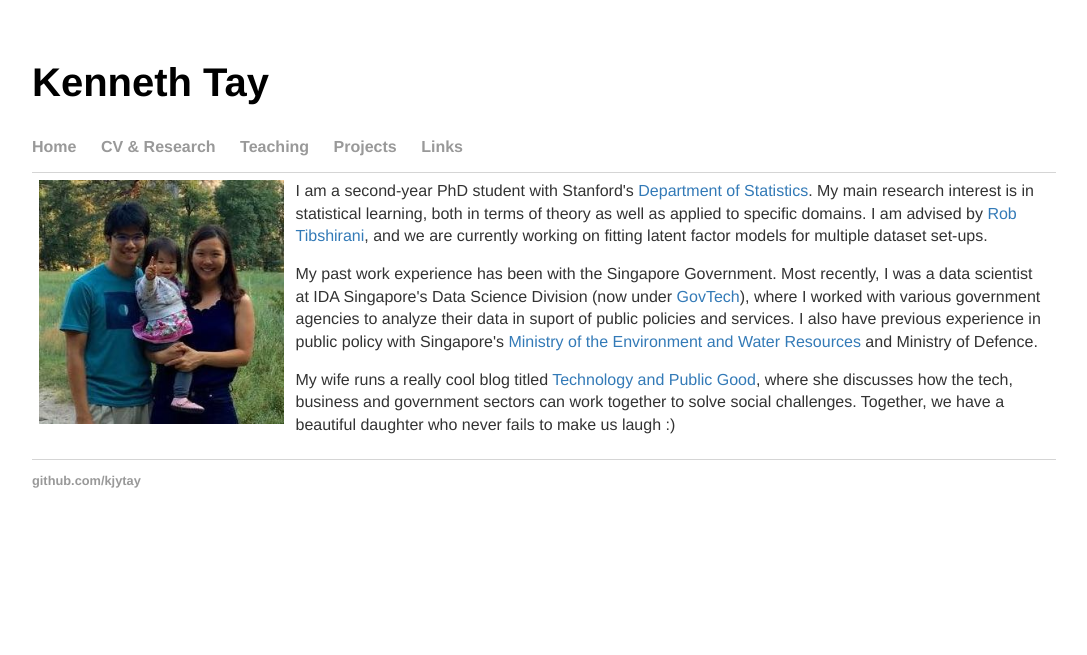
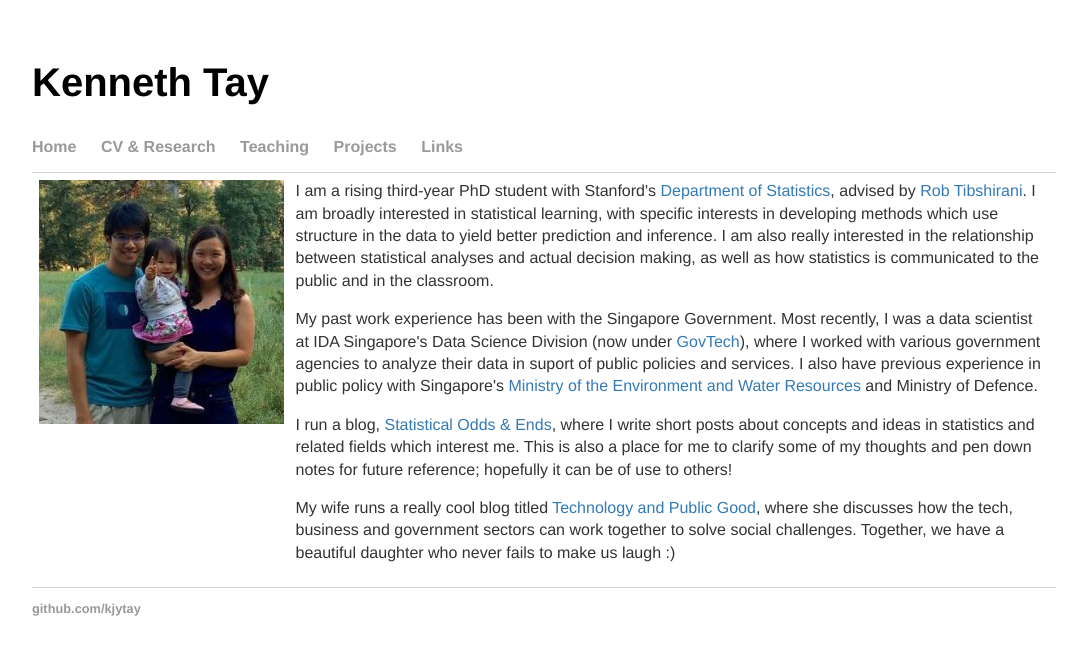
Before and after one commit to kjytay/kjytay.github.io, a Jekyll site: the page built from index.html, in a window 1280 px wide. Shown: the top 655 px of the page, without its empty margins (96-1183 px from the left). Built offline with Jekyll 4.4.1, drawn with Linux system fonts in a browser that asks for light colours.

Commit message:
Updated text on front page and links.

```diff
--- a/index.html
+++ b/index.html
@@ -12,8 +12,12 @@ title: Kenneth Tay
     </td>
     <td>
       <div id="blurb">
-	<p>I am a second-year PhD student with Stanford's <a target="_blank" href="https://statistics.stanford.edu/">Department of Statistics</a>. My main research interest is in statistical learning, both in terms of theory as well as applied to specific domains. I am advised by <a target="_blank" href="https://statweb.stanford.edu/~tibs/">Rob Tibshirani</a>, and we are currently working on fitting latent factor models for multiple dataset set-ups. </p>
+	<p>I am a rising third-year PhD student with Stanford's <a target="_blank" href="https://statistics.stanford.edu/">Department of Statistics</a>, advised by <a target="_blank" href="https://statweb.stanford.edu/~tibs/">Rob Tibshirani</a>. I am broadly interested in statistical learning, with specific interests in developing methods which use structure in the data to yield better prediction and inference. I am also really interested in the relationship between statistical analyses and actual decision making, as well as how statistics is communicated to the public and in the classroom.</p>
+
 	<p>My past work experience has been with the Singapore Government. Most recently, I was a data scientist at IDA Singapore's Data Science Division (now under <a target="_blank" href="https://www.tech.gov.sg/">GovTech</a>), where I worked with various government agencies to analyze their data in suport of public policies and services. I also have previous experience in public policy with Singapore's <a target="_blank" href="http://www.mewr.gov.sg/">Ministry of the Environment and Water Resources</a> and Ministry of Defence.</p>
+
+  <p>I run a blog, <a target="_blank" href="https://statisticaloddsandends.wordpress.com/">Statistical Odds & Ends</a>, where I write short posts about concepts and ideas in statistics and related fields which interest me. This is also a place for me to clarify some of my thoughts and pen down notes for future reference; hopefully it can be of use to others!</p>
+
 	<p>My wife runs a really cool blog titled <a target="_blank" href="https://techandpublicgood.com/">Technology and Public Good</a>, where she discusses how the tech, business and government sectors can work together to solve social challenges. Together, we have a beautiful daughter who never fails to make us laugh :)</p>
       </div><!-- /.blurb -->
     </td>
--- a/links/index.html
+++ b/links/index.html
@@ -28,6 +28,7 @@ title: Kenneth Tay
 <h3>Random Helpful</h3>
 <ul>
   <li><a target="_blank" href="http://jmcglone.com/guides/github-pages/">Creating and Hosting a Personal Site on GitHub</a></li>
+  <li><a target="blank" href="https://sketch.io/sketchpad/">Online Sketchpad</a></li>
 </ul>
 
 <h3>Random Fun</h3>
```
